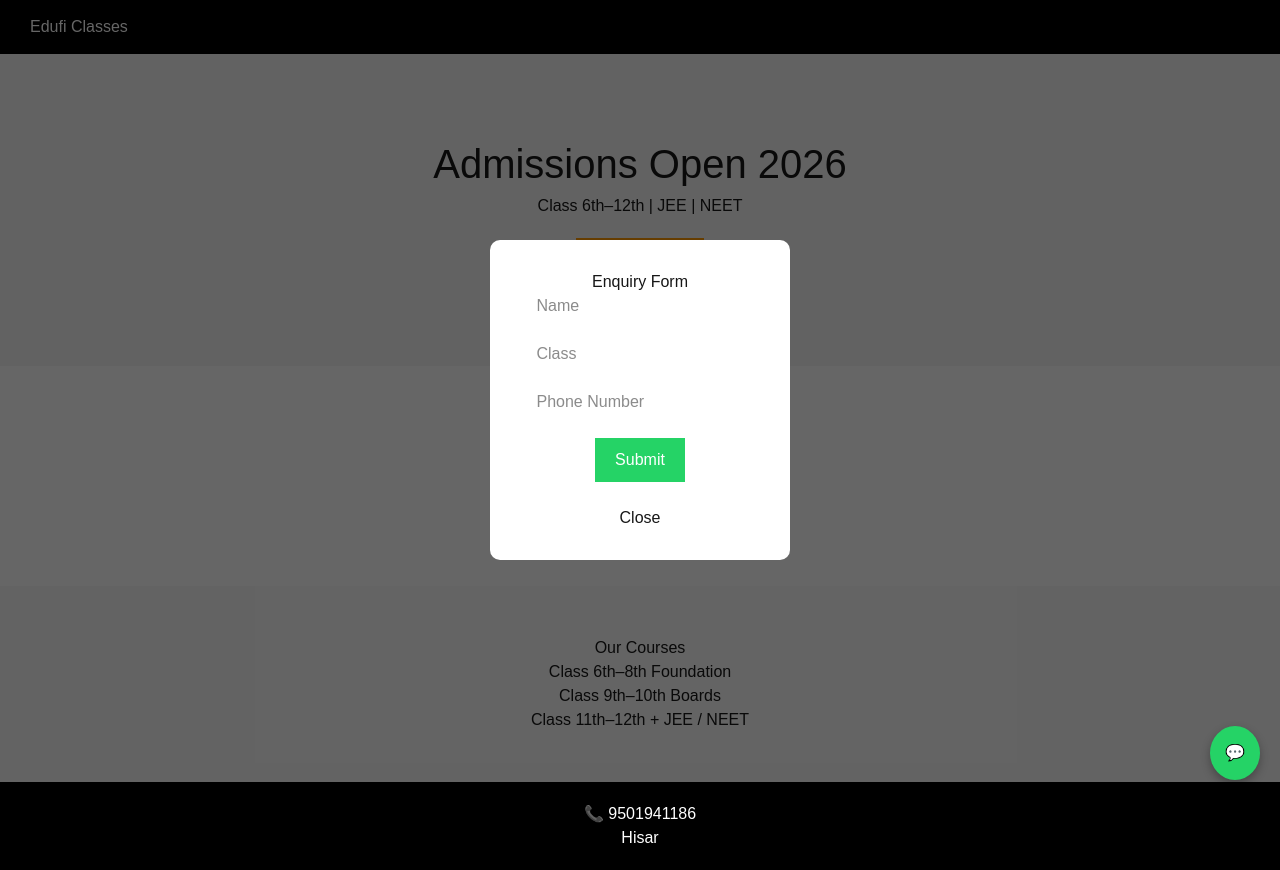
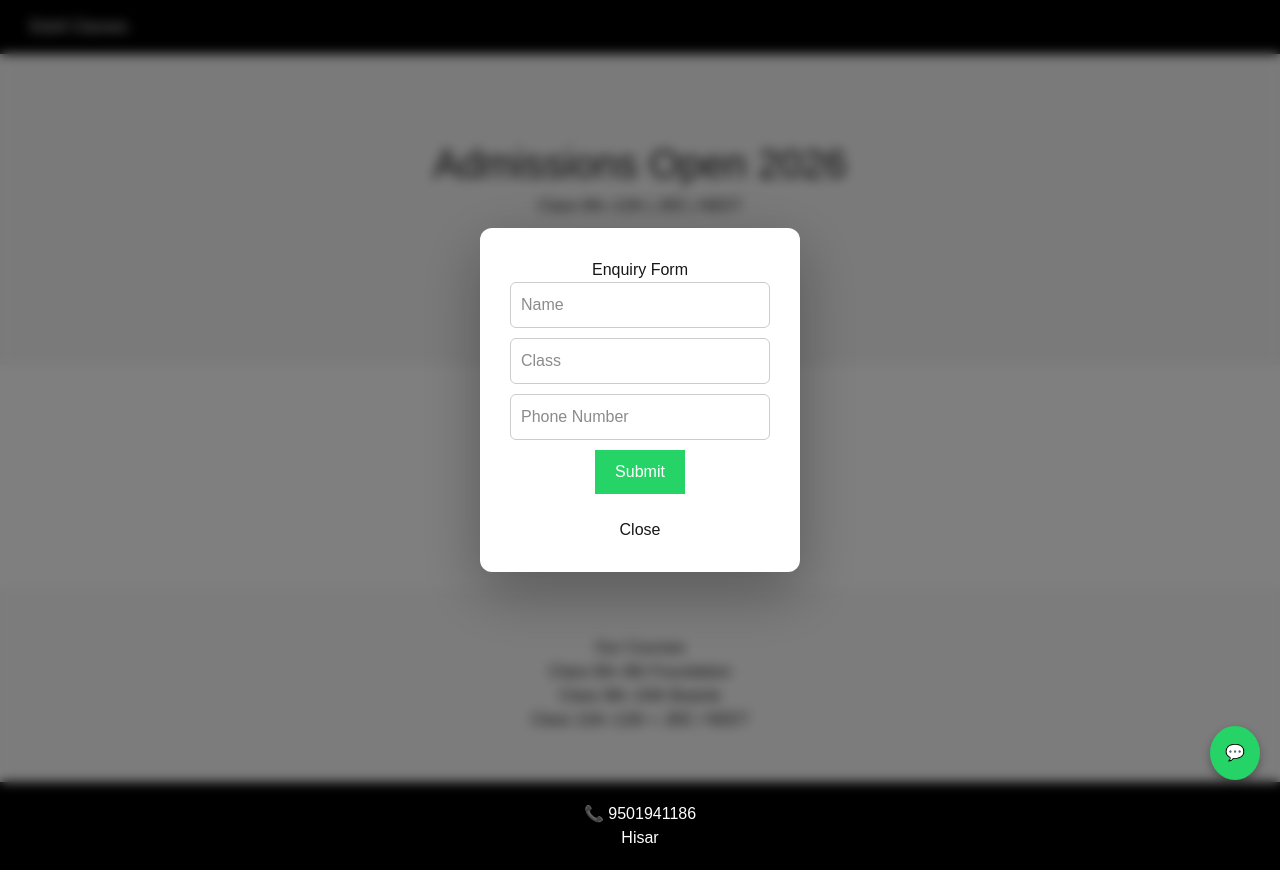
Before and after one commit to edufiofficial-debug/edufi-site, a Next.js app: page / in a window 1280 px wide. Both pictures are taken after a click on the button "Enroll Now". Built offline with nearby package versions, Linux system fonts and the light colour scheme.

Commit message:
fixed enroll button

```diff
--- a/app/page.tsx
+++ b/app/page.tsx
@@ -94,26 +94,47 @@ Phone: ${phone}`;
           left: 0,
           width: "100%",
           height: "100%",
-          background: "rgba(0,0,0,0.6)",
+          background: "rgba(0,0,0,0.5)",
+backdropFilter: "blur(6px)",
           display: "flex",
           justifyContent: "center",
           alignItems: "center",
           zIndex: 99999
         }}>
           <div style={{
-            background: "#fff",
-            padding: "30px",
-            borderRadius: "10px",
-            width: "300px",
-            textAlign: "center"
-          }}>
+  background: "#fff",
+  padding: "30px",
+  borderRadius: "12px",
+  width: "320px",
+  textAlign: "center",
+  boxShadow: "0 20px 60px rgba(0,0,0,0.3)",
+  animation: "fadeIn 0.3s ease"
+}}>
+
             <h3>Enquiry Form</h3>
 
             <form onSubmit={handleSubmit}>
-              <input id="name" placeholder="Name" required /><br /><br />
-              <input id="class" placeholder="Class" required /><br /><br />
-              <input id="phone" placeholder="Phone Number" required /><br /><br />
-
+              <input id="name" placeholder="Name" required style={{
+  width: "100%",
+  padding: "10px",
+  marginBottom: "10px",
+  borderRadius: "6px",
+  border: "1px solid #ccc"
+}} />
+              <input id="class" placeholder="Class" required style={{
+  width: "100%",
+  padding: "10px",
+  marginBottom: "10px",
+  borderRadius: "6px",
+  border: "1px solid #ccc"
+}} />
+              <input id="phone" placeholder="Phone Number" required style={{
+  width: "100%",
+  padding: "10px",
+  marginBottom: "10px",
+  borderRadius: "6px",
+  border: "1px solid #ccc"
+}} />
               <button
                 type="submit"
                 style={{
@@ -133,6 +154,7 @@ Phone: ${phone}`;
           </div>
         </div>
       )}
+
 
       {/* WHATSAPP FLOATING BUTTON */}
       <a
```
